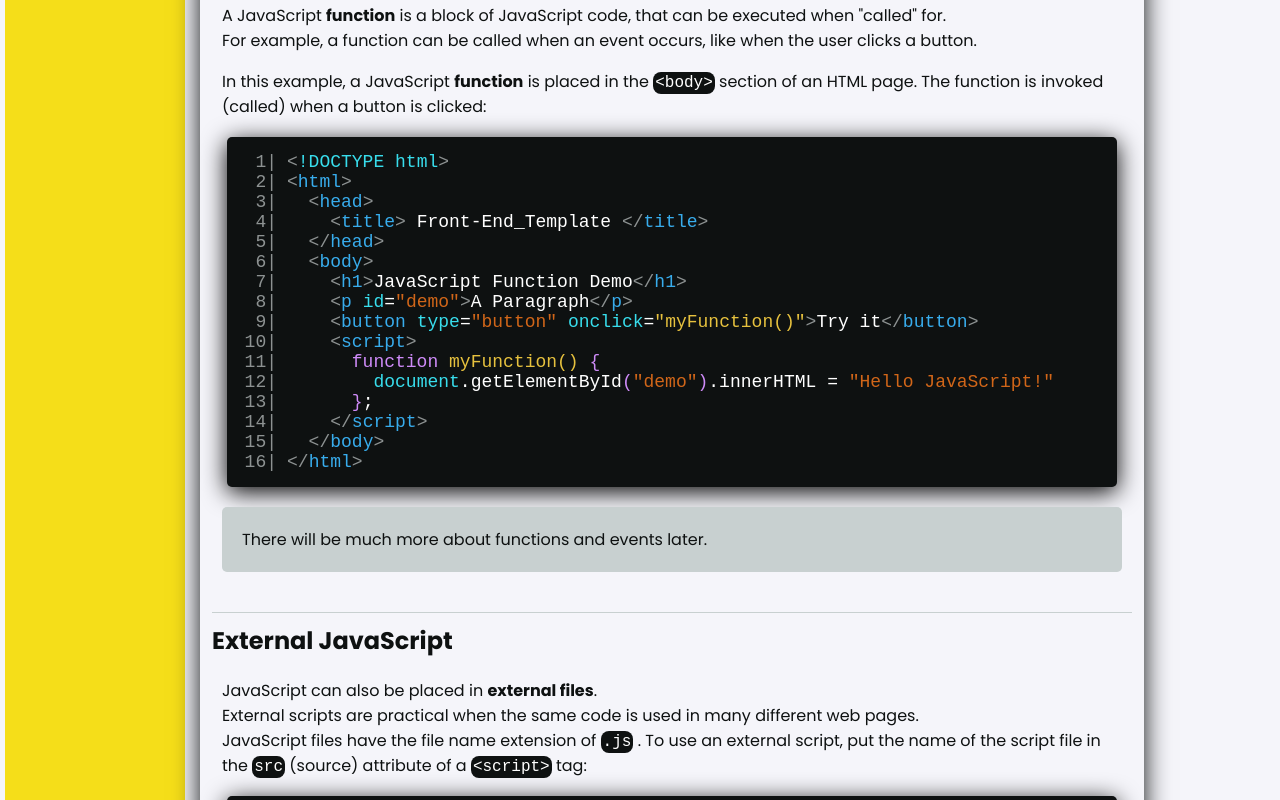
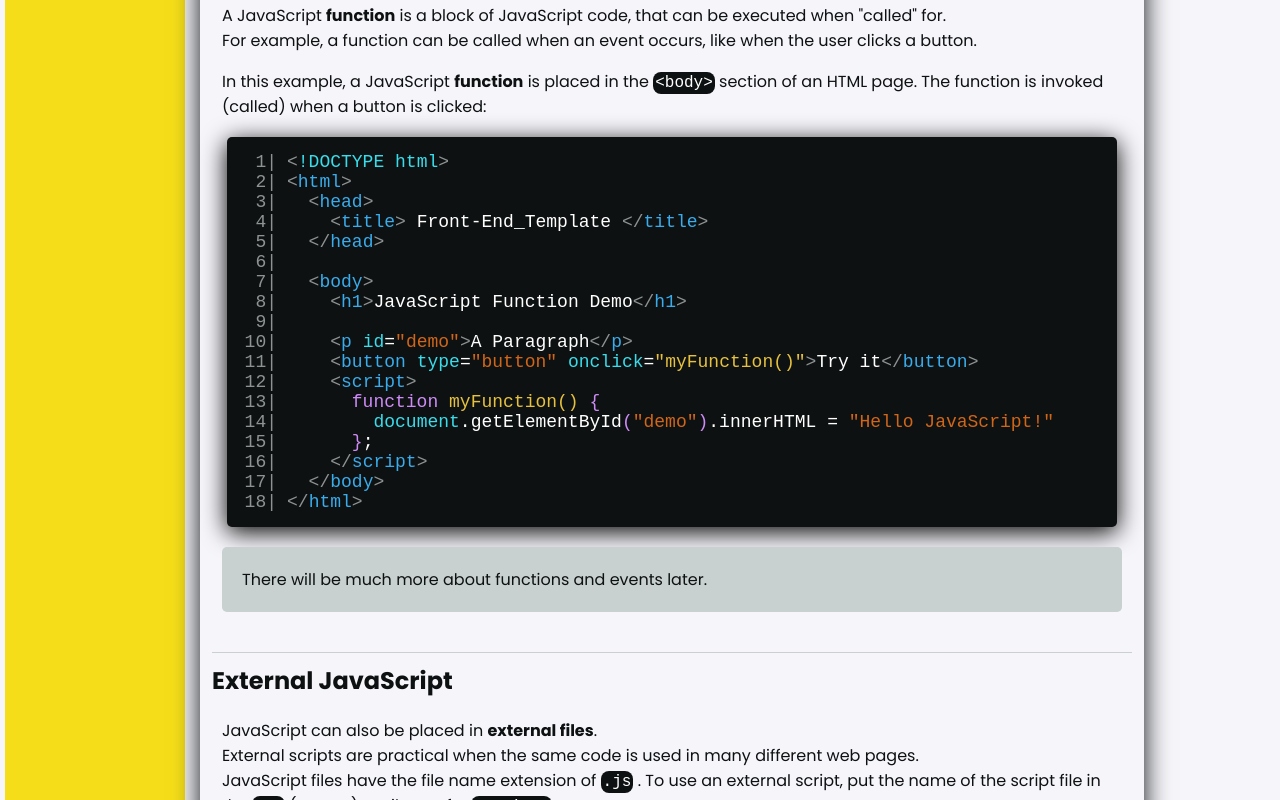
Before and after one commit to MateuszBryczek/Front-end_Template, a React (Create React App) app: page /JavaScript/JavaScriptBasics in a window 1280 px wide. Shown: the part 1080-1880 px from the top of the page. Built offline with nearby package versions, Linux system fonts and the light colour scheme.

Commit message:
added trimedLines for CodeSpace

```diff
--- a/src/features/CodeSpace/CodeSpace.js
+++ b/src/features/CodeSpace/CodeSpace.js
@@ -45,11 +45,15 @@ const CodeSpace = ({ children }) => {
     return null;
   };
 
-  const lines = children.split('\n').filter(line => line.trim() !== '');;
+    const lines = children.split('\n');
+    const trimmedLines = lines.slice(
+      lines.findIndex(line => line.trim() !== ''),
+      lines.length - [...lines].reverse().findIndex(line => line.trim() !== '')
+    );
 
   return (
     <StyledCodeSpace>
-      {lines.map((line, lineIndex) => {
+      {trimmedLines.map((line, lineIndex) => {
         const segments = splitText(line);
         const lineNumber = lineIndex + 1;
 
```
